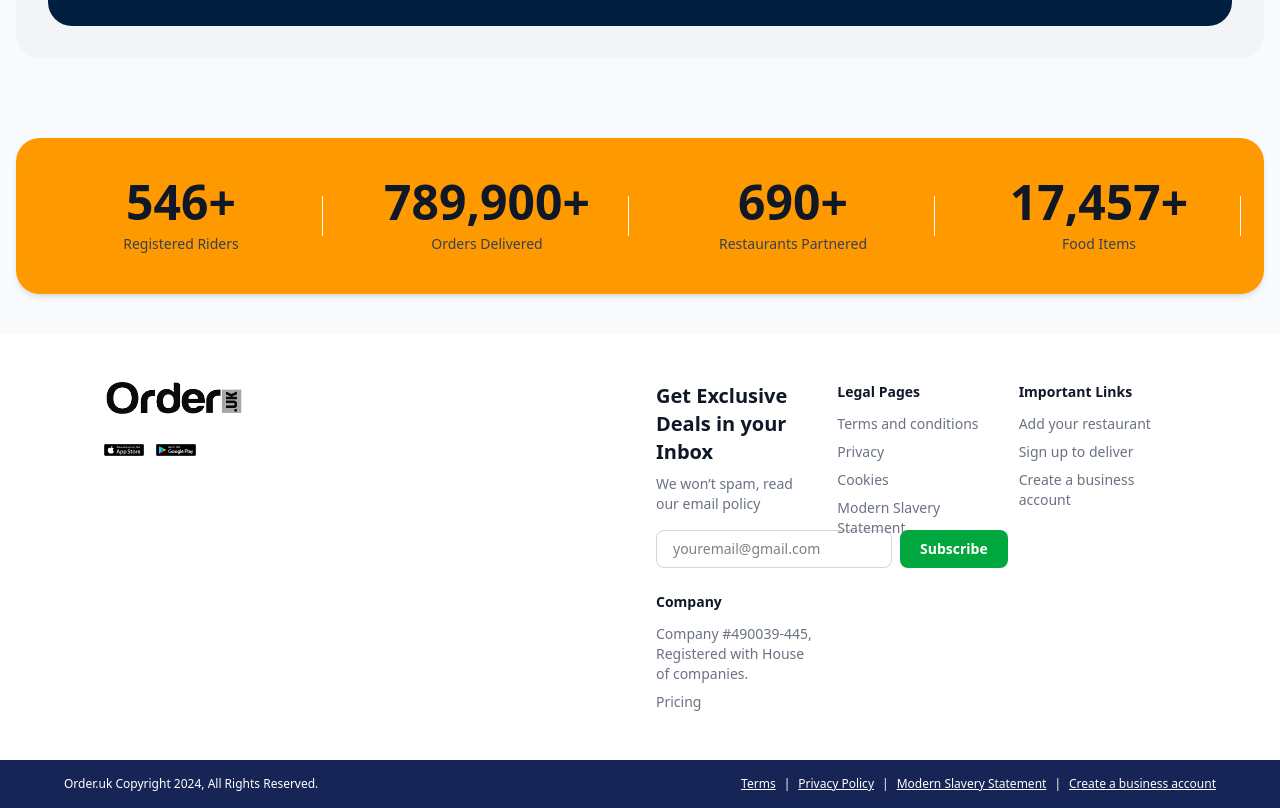
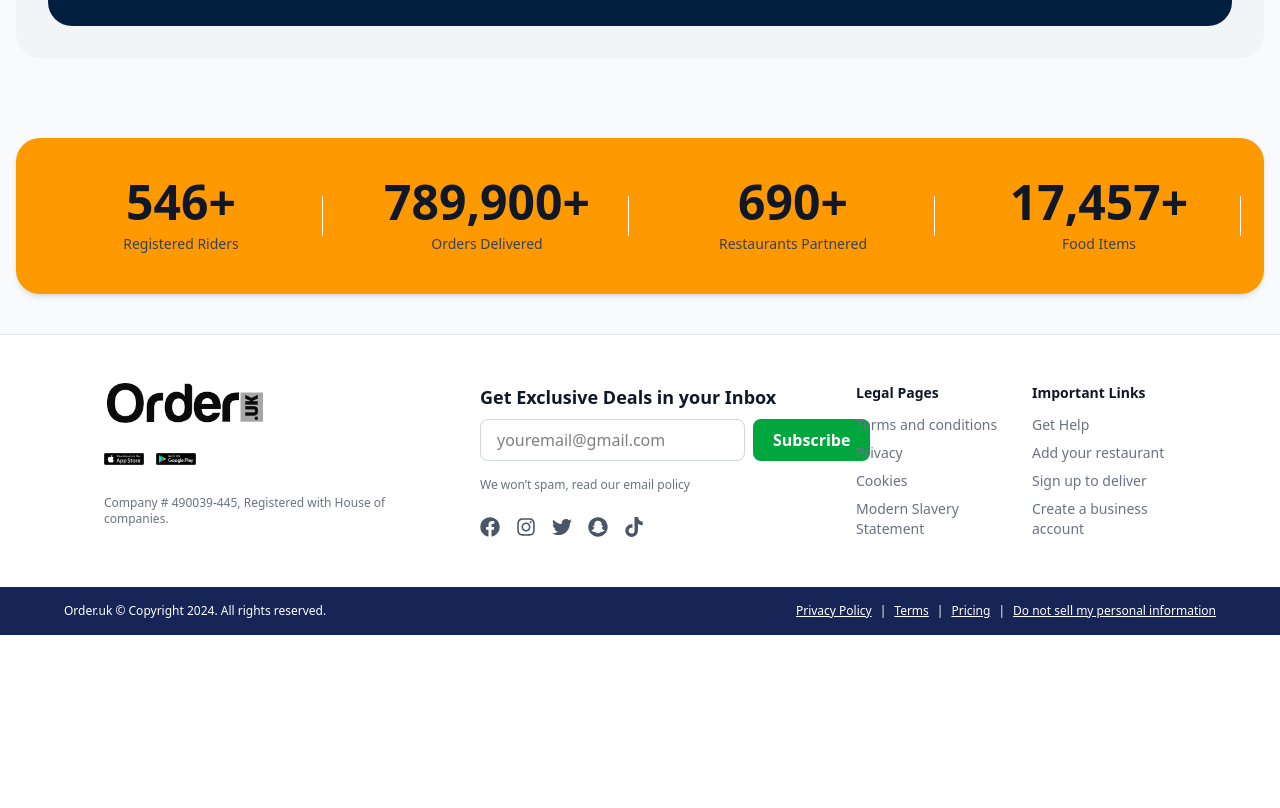
Before and after one commit to hacket41/Webpage-Home, a React (Vite) app: page / in a window 1280 px wide. Shown: the part 3220-4028 px from the top of the page. After the commit the page ends 3855 px from the top, so only its background shows below. Built offline with nearby package versions, Linux system fonts and the light colour scheme.

Commit message:
Changes to Footer; Hero-section will now be acknowledged.

```diff
--- a/package.json
+++ b/package.json
@@ -14,6 +14,7 @@
     "lucide-react": "^0.543.0",
     "react": "^19.1.1",
     "react-dom": "^19.1.1",
+    "react-icons": "^5.5.0",
     "tailwindcss": "^4.1.13"
   },
   "devDependencies": {
--- a/src/components/footer-cta/FooterCta.tsx
+++ b/src/components/footer-cta/FooterCta.tsx
@@ -1,7 +1,6 @@
 import React from 'react';
 import ChefImg from '../../assets/Chef.png';
 import CoffeeImg from '../../assets/Coffee.png';
-
 
 export default function FooterCta() {
   return (
--- a/src/components/hero/Hero.tsx
+++ b/src/components/hero/Hero.tsx
@@ -53,7 +53,7 @@ export default function Hero() {
   );
 }
 
-/* ---------- 3 missing components ---------- */
+/* ---------- 3 missing components for now needs fixing---------- */
 const OrderReceived = () => (
   <div className="mt-6 flex items-center gap-3 text-green-700">
     <span className="text-2xl">✅</span>
--- a/src/components/stats/SiteFooter.tsx
+++ b/src/components/stats/SiteFooter.tsx
@@ -1,35 +1,71 @@
-import logo from '../../assets/LOGO 2.png';
-import appStore from '../../assets/app-store.svg';
-import googlePlay from '../../assets/google-play.svg';
+import { FaFacebook, FaInstagram, FaTwitter, FaSnapchat, FaTiktok } from "react-icons/fa";
+import logo from "../../assets/LOGO 2.png";
+import appStore from "../../assets/app-store.svg";
+import googlePlay from "../../assets/google-play.svg";
 
 const footerCols = [
-  { title: 'Legal Pages', links: ['Terms and conditions', 'Privacy', 'Cookies', 'Modern Slavery Statement'] },
-  { title: 'Important Links', links: ['Add your restaurant', 'Sign up to deliver', 'Create a business account'] },
-  { title: 'Company', links: ['Company #490039-445, Registered with House of companies.', 'Pricing'] },
+  {
+    title: "Legal Pages",
+    links: ["Terms and conditions", "Privacy", "Cookies", "Modern Slavery Statement"]
+  },
+  {
+    title: "Important Links",
+    links: ["Get Help", "Add your restaurant", "Sign up to deliver", "Create a business account"]
+  },
 ];
 
 export default function SiteFooter() {
   return (
     <>
-      {/* WHITE BAR – full width, no rounded corners */}
-      <footer className="bg-white">
-        <div className="max-w-6xl mx-auto px-6 py-10 md:px-10 md:py-12 grid md:grid-cols-2 gap-8 items-start">
+      {/* WHITE BAR */}
+      <footer className="bg-white border-t border-gray-200">
+        <div className="max-w-6xl mx-auto px-6 py-10 md:px-10 md:py-12 grid md:grid-cols-3 gap-14 items-start">
 
-          {/* LEFT – logo + app badges (no newsletter) */}
-          <div className="flex flex-col gap-4">
-            {/* LOGO – normal size */}
-            <img src={logo} alt="Order.uk" className="h-8 w-35" />
+          {/* LEFT – logo + app badges + company line */}
+          <div className="flex flex-col items-start gap-4">
+            {/* LOGO – aligned left with badges */}
+            <img src={logo} alt="Order.uk" className="h-10 w-auto object-contain" />
 
-            {/* App Store + Google Play – directly under logo */}
+            {/* APP BADGES */}
             <div className="flex gap-3">
               <a href="#"><img src={appStore} alt="App Store" className="h-10" /></a>
               <a href="#"><img src={googlePlay} alt="Google Play" className="h-10" /></a>
             </div>
+
+            {/* COMPANY INFO */}
+            <p className="text-xs text-gray-500">
+              Company # 490039-445, Registered with House of companies.
+            </p>
           </div>
 
-          {/* RIGHT – newsletter + links */}
-          <div className="grid grid-cols-1 sm:grid-cols-3 gap-6 text-sm">
-            <Newsletter />
+
+          {/* MIDDLE – newsletter */}
+          <div>
+            <h3 className="text-lg font-bold text-gray-900 mb-2">Get Exclusive Deals in your Inbox</h3>
+            <form className="flex gap-2 mb-4" onSubmit={(e) => e.preventDefault()}>
+              <input
+                type="email"
+                placeholder="youremail@gmail.com"
+                className="flex-1 px-4 py-2 border border-gray-300 rounded-lg focus:outline-none focus:ring-2 focus:ring-green-500"
+              />
+              <button className="px-5 py-2 rounded-lg bg-green-600 text-white font-semibold hover:bg-green-700 transition">
+                Subscribe
+              </button>
+            </form>
+            <p className="text-xs text-gray-500 mb-6">We won’t spam, read our email policy</p>
+
+            {/* SOCIAL ICONS */}
+            <div className="flex gap-4 text-xl text-gray-600">
+              <FaFacebook className="hover:text-green-600 cursor-pointer" />
+              <FaInstagram className="hover:text-green-600 cursor-pointer" />
+              <FaTwitter className="hover:text-green-600 cursor-pointer" />
+              <FaSnapchat className="hover:text-green-600 cursor-pointer" />
+              <FaTiktok className="hover:text-green-600 cursor-pointer" />
+            </div>
+          </div>
+
+          {/* RIGHT – links */}
+          <div className="grid grid-cols-2 gap-8 text-sm">
             {footerCols.map((col) => (
               <div key={col.title}>
                 <h4 className="font-semibold text-gray-900 mb-3">{col.title}</h4>
@@ -48,29 +84,9 @@ export default function SiteFooter() {
         </div>
       </footer>
 
-      {/* BLUE COPYRIGHT BAR – full bleed */}
+      {/* BLUE COPYRIGHT BAR */}
       <CopyrightBar />
     </>
-  );
-}
-
-/* ----------  SUB-COMPONENTS  ---------- */
-function Newsletter() {
-  return (
-    <div>
-      <h3 className="text-xl font-bold text-gray-900 mb-2">Get Exclusive Deals in your Inbox</h3>
-      <p className="text-sm text-gray-500 mb-4">We won’t spam, read our email policy</p>
-      <form className="flex gap-2" onSubmit={(e) => e.preventDefault()}>
-        <input
-          type="email"
-          placeholder="youremail@gmail.com"
-          className="flex-1 px-4 py-2 border border-gray-300 rounded-lg focus:outline-none focus:ring-2 focus:ring-green-500"
-        />
-        <button className="px-5 py-2 rounded-lg bg-green-600 text-white font-semibold hover:bg-green-700 transition">
-          Subscribe
-        </button>
-      </form>
-    </div>
   );
 }
 
@@ -78,15 +94,15 @@ function CopyrightBar() {
   return (
     <div className="bg-blue-950 text-white px-6 py-4 text-xs">
       <div className="max-w-6xl mx-auto flex flex-col sm:flex-row sm:items-center sm:justify-between gap-2">
-        <p>Order.uk Copyright 2024, All Rights Reserved.</p>
+        <p>Order.uk © Copyright 2024. All rights reserved.</p>
         <div className="flex gap-2 flex-wrap">
+          <a href="#" className="underline hover:text-blue-200">Privacy Policy</a>
+          <span>|</span>
           <a href="#" className="underline hover:text-blue-200">Terms</a>
           <span>|</span>
-          <a href="#" className="underline hover:text-blue-200">Privacy Policy</a>
+          <a href="#" className="underline hover:text-blue-200">Pricing</a>
           <span>|</span>
-          <a href="#" className="underline hover:text-blue-200">Modern Slavery Statement</a>
-          <span>|</span>
-          <a href="#" className="underline hover:text-blue-200">Create a business account</a>
+          <a href="#" className="underline hover:text-blue-200">Do not sell my personal information</a>
         </div>
       </div>
     </div>
--- a/src/pages/HomePage.tsx
+++ b/src/pages/HomePage.tsx
@@ -28,4 +28,5 @@ const HomePage: React.FC = () => (
     <SiteFooter />
   </div>
 );
+
 export default HomePage;
```
Also changed, not shown: 1 other file (tests, documents, lock files or other folders).
